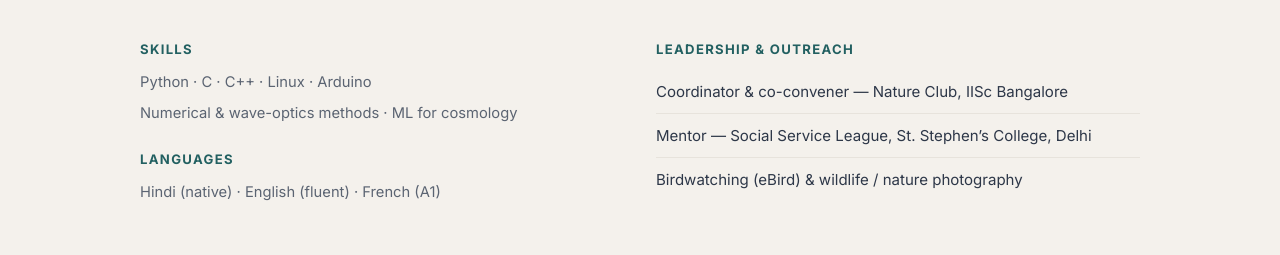
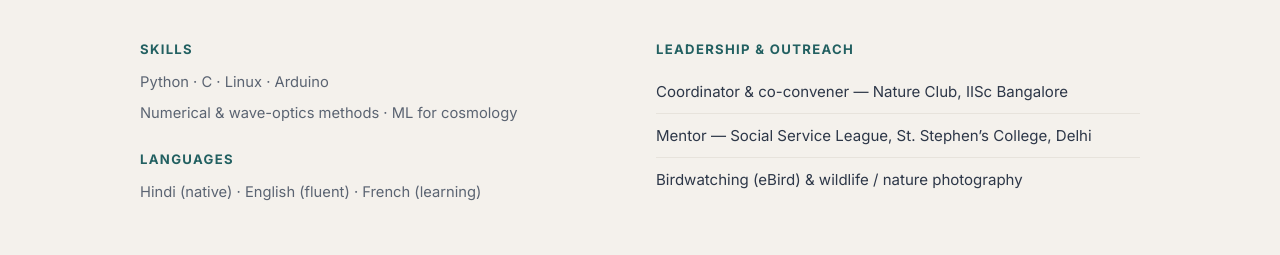
Before and after one commit to manns01/manishtamta, a plain HTML site: page cv.html in a window 1280 px wide. Shown: the part 1683-1938 px from the top of the page. Drawn offline with Linux system fonts and the light colour scheme.

Commit message:
CV: update PDF and languages (French learning)
Co-Authored-By: Claude Opus 5.5 (1M context) <noreply@anthropic.com>

```diff
--- a/cv.html
+++ b/cv.html
@@ -199,10 +199,10 @@
       <div class="cv-grid cv-grid-two">
         <div class="cv-col">
           <h2>Skills</h2>
-          <p class="cv-skills">Python · C · C++ · Linux · Arduino</p>
+          <p class="cv-skills">Python · C · Linux · Arduino</p>
           <p class="cv-skills">Numerical &amp; wave-optics methods · ML for cosmology</p>
           <h2 class="cv-skills-head">Languages</h2>
-          <p class="cv-skills">Hindi (native) · English (fluent) · French (A1)</p>
+          <p class="cv-skills">Hindi (native) · English (fluent) · French (learning)</p>
         </div>
         <div class="cv-col">
           <h2>Leadership &amp; outreach</h2>
```
Also changed, not shown: 1 other file.
